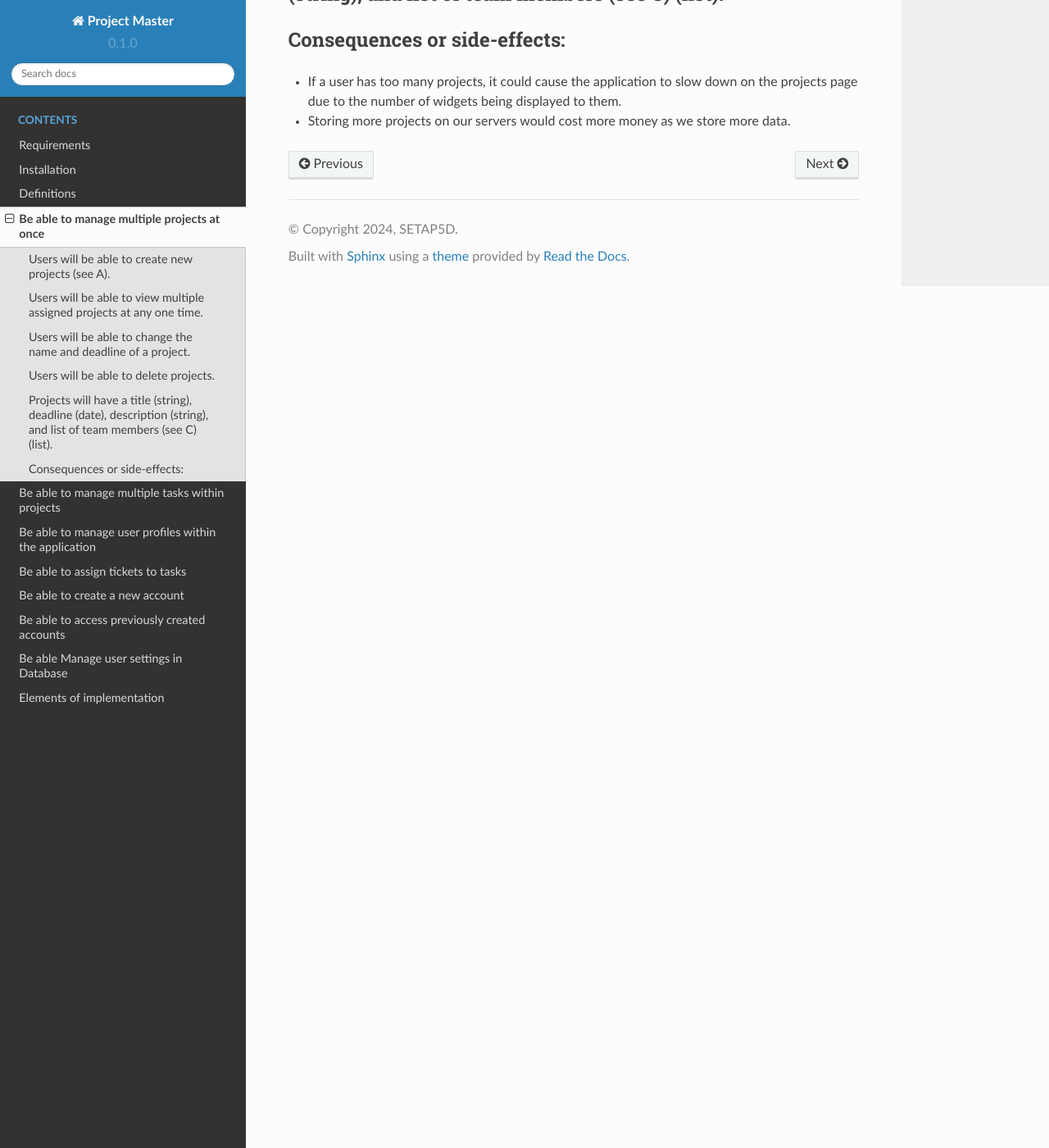
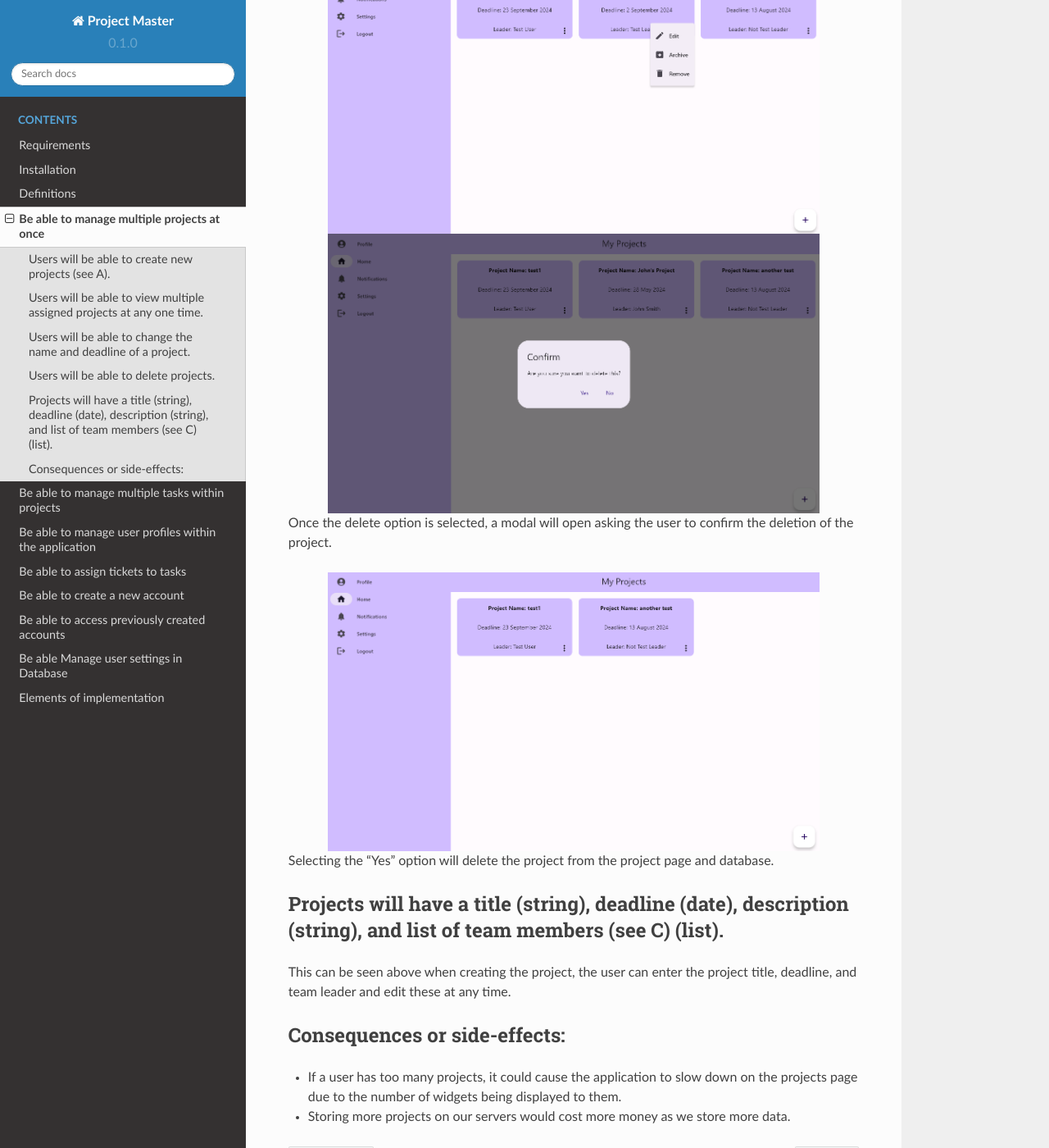
Before and after one commit to setap5d/rtd, a Sphinx documentation site: the page built from docs/source/Usage/req1.rst, in a window 1280 px wide and 1400 px high, scrolled down 3644 px. Shown: the whole window at 82% size. Built offline with Sphinx 7.4.7 and the Read the Docs theme 2.0.0, drawn with Linux system fonts in a browser that asks for light colours; some of the changed text lies outside the part shown.

Commit message:
req1 complete

```diff
--- a/docs/source/Usage/req1.rst
+++ b/docs/source/Usage/req1.rst
@@ -54,7 +54,7 @@ Selecting the "Edit" option will open a modal where the user can change the proj
 .. image:: ../images/req1/sec3/image3.png
     :width: 600px
     :align: center
-    :alt: Image of the project page with the updated project
+    :alt: Image of the modal with the updated project details
 
 Once the user has made the desired changes, they can click the "Save" button to save the changes.
 
@@ -63,13 +63,34 @@ Once the user has made the desired changes, they can click the "Save" button to
     :align: center
     :alt: Image of the project page with the updated project
 
-This will update the project widget on the project page with the new details.
+This will update the project widget on the project page and the database with the new details.
 
 Users will be able to delete projects.
 ---------------------------------------
 
+.. image:: ../images/req1/sec4/image.png
+    :width: 600px
+    :align: center
+    :alt: Image of the project page with the dropdown menu open
+
+.. image:: ../images/req1/sec4/image2.png
+    :width: 600px
+    :align: center
+    :alt: Image of the project page with the delete project modal
+
+Once the delete option is selected, a modal will open asking the user to confirm the deletion of the project.
+
+.. image:: ../images/req1/sec4/image3.png
+    :width: 600px
+    :align: center
+    :alt: Image of the project page with the project deleted
+
+Selecting the "Yes" option will delete the project from the project page and database.
+
 Projects will have a title (string), deadline (date), description (string), and list of team members (see C) (list).
 --------------------------------------------------------------------------------------------------------------------
+
+This can be seen above when creating the project, the user can enter the project title, deadline, and team leader and edit these at any time.
 
 Consequences or side-effects:
 -----------------------------
```
